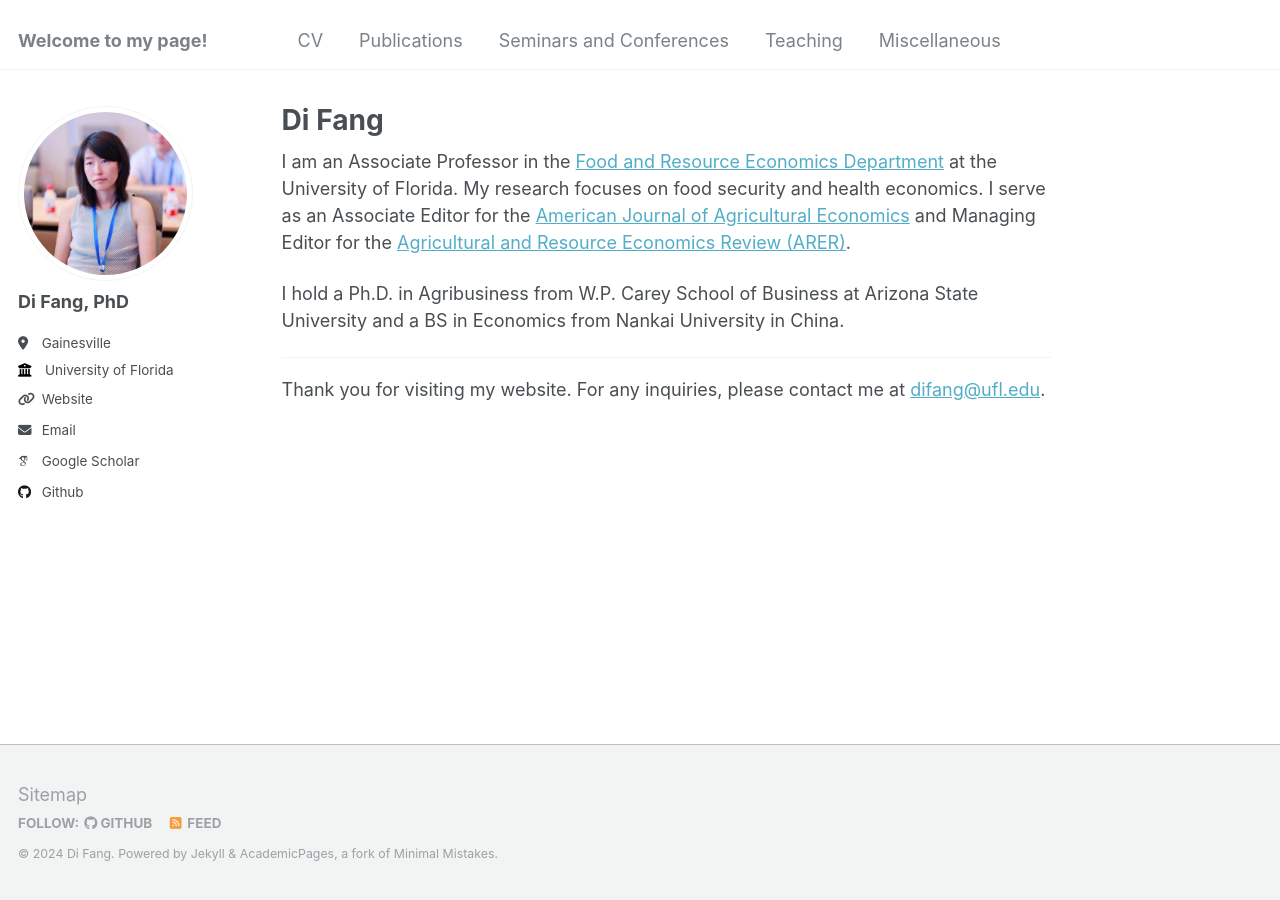
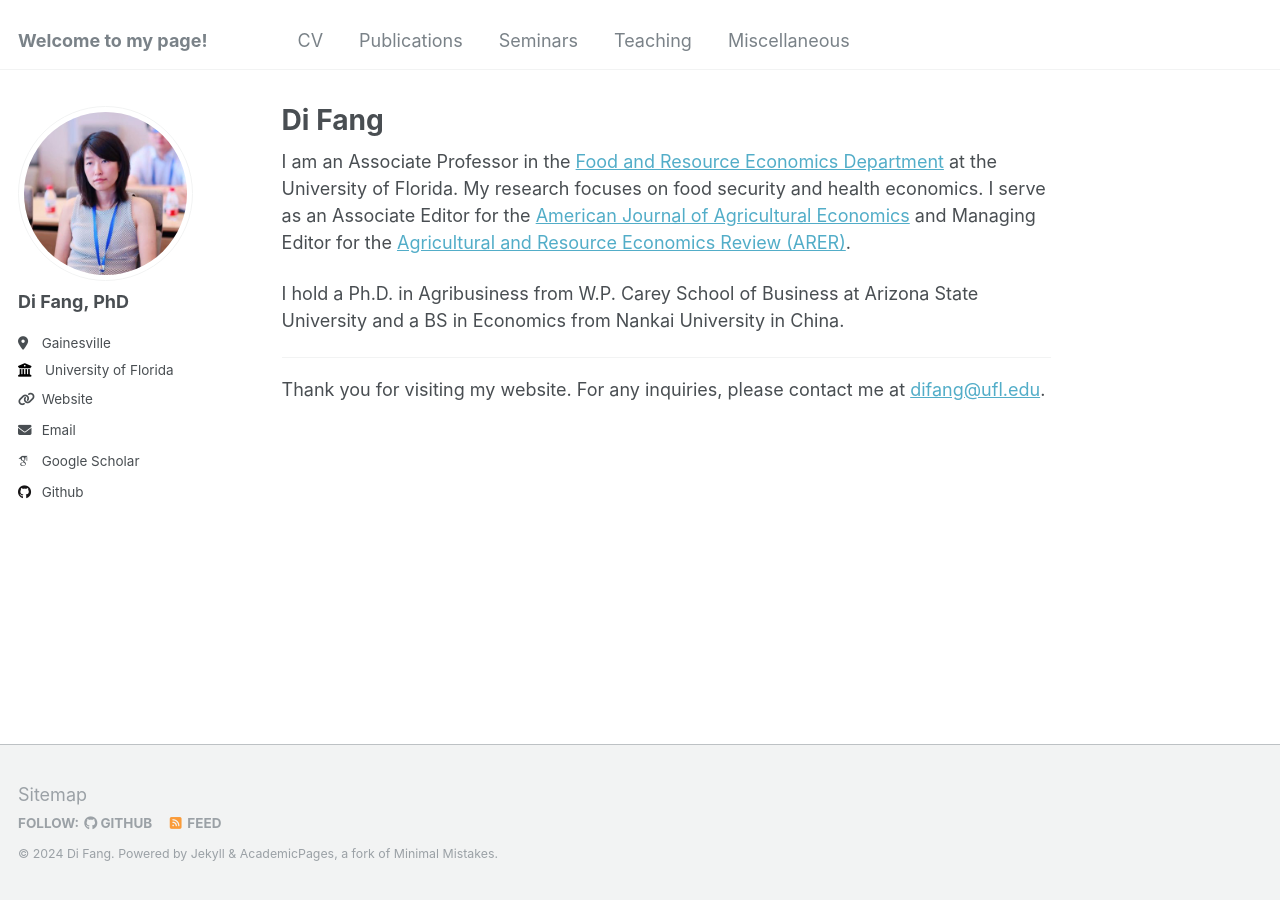
Before and after one commit to fangdi2009/mypage, a Jekyll site: the page built from _pages/about.md, in a window 1280 px wide. Built offline with Jekyll 4.4.1, drawn with Linux system fonts in a browser that asks for light colours; some web fonts are replaced.

Commit message:
Update navigation.yml

```diff
--- a/_data/navigation.yml
+++ b/_data/navigation.yml
@@ -11,11 +11,11 @@ main:
   - title: "Publications"
     url: /publications/
 
-  - title: "Seminars and Conferences"
+  - title: "Seminars"
     url:  /talks/
 
   - title: "Teaching"
-    URL: /teaching/
+    url: /teaching/
 
   #- title: "Portfolio"
     #url: /portfolio/
@@ -24,4 +24,4 @@ main:
     #url: /year-archive/
 
   - title: "Miscellaneous"
-    #url: /markdown/
+    url: /markdown/
```
